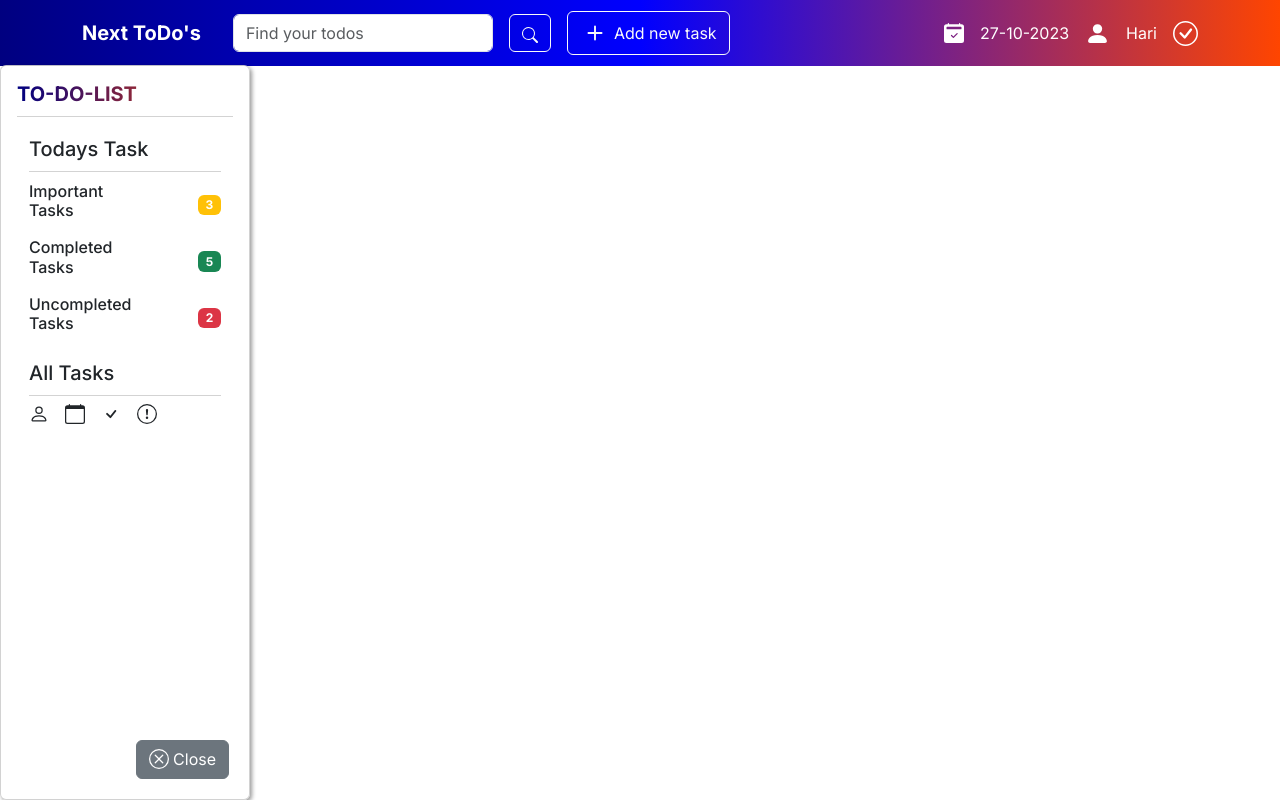
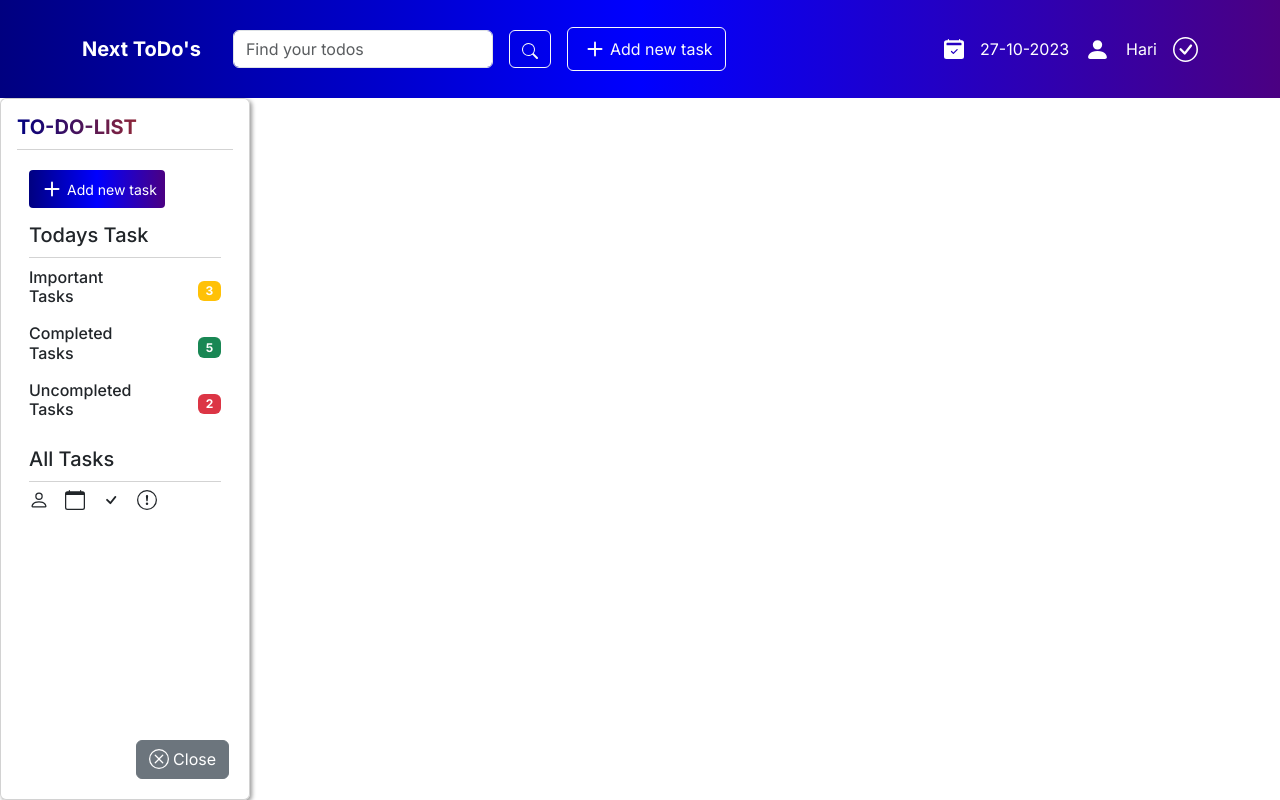
Before and after one commit to harisaini778/ToDoApp, a Next.js app: page / in a window 1280 px wide. Built offline with nearby package versions, Linux system fonts and the light colour scheme.

Commit message:
added stylings of the card element and the home component

```diff
--- a/src/app/SideNavbar/page.css
+++ b/src/app/SideNavbar/page.css
@@ -1,6 +1,6 @@
 .card-container {
     position: fixed;
-    top: 65px;
+    top: 98px;
     bottom: 0;
     width: 250px;
     z-index: 1;
@@ -22,8 +22,14 @@
     padding-bottom: 10px;
 }
 
+
 .task-label {
     margin-top: 10px;
+    transition: 0.3s ease;
+}
+
+.task-label:hover{
+    color : blue;
 }
 
 .close-button {
@@ -31,3 +37,17 @@
     bottom: 20px;
     right: 20px;
 }
+
+.add-new-task-btn {
+    background-image: linear-gradient(to right,navy,blue,indigo);
+    color : white;
+    text-align: center !important;
+    margin-bottom: 15px !important;
+    background-color: transparent !important;
+    border: none !important;
+    transition: 0.3s ease-in-out;
+    text-wrap : nowrap !important;
+}
+.add-new-task-btn:hover{
+    background-image: linear-gradient(to left, navy, blue,indigo);
+}
--- a/src/app/SideNavbar/page.js
+++ b/src/app/SideNavbar/page.js
@@ -2,7 +2,7 @@
 
 import React from 'react';
 import { Card, Container, Row, Col, Badge, Button } from 'react-bootstrap';
-import { BsPerson, BsCalendar, BsCheck, BsExclamationCircle, BsXCircle } from 'react-icons/bs';
+import { BsPerson, BsCalendar, BsCheck, BsExclamationCircle, BsXCircle,BsPlus } from 'react-icons/bs';
 import { Stack } from 'react-bootstrap';
 import './page.css';
 
@@ -14,12 +14,21 @@ const LeftOffcanvas = ({ show, handleClose }) => {
                 <Card.Title className="card-title">TO-DO-LIST</Card.Title>
                 <Container>
                     <Row style={{ marginTop: '20px' }}>
-                        <Col>
+
+                    <Col>
+                 <div>
+                <Button className="add-new-task-btn" size="sm">
+                <Stack direction='horizontal'>
+                <BsPlus size={30} />
+                <div>Add new task</div>
+                   </Stack>
+                </Button>
+                </div>
                             <h5 className="todays-tasks-title">Todays Task</h5>
                             <Row className="task-label" style={{ marginTop: '10px' }}>
                                 <Col>
                                     <Stack direction='horizontal' gap={5}>
-                                        <h6>Important Tasks</h6>
+                                        <h6 >Important Tasks</h6>
                                         <Badge bg="warning">3</Badge>
                                     </Stack>
 
@@ -28,7 +37,7 @@ const LeftOffcanvas = ({ show, handleClose }) => {
                             <Row className="task-label" style={{ marginTop: '10px' }}>
                                 <Col>
                                     <Stack direction='horizontal' gap={5}>
-                                        <h6>Completed Tasks</h6>
+                                        <h6 >Completed Tasks</h6>
                                         <Badge bg="success">5</Badge>
                                     </Stack>
 
--- a/src/app/page.js
+++ b/src/app/page.js
@@ -17,7 +17,7 @@ const Home = () => {
 
   return (
     <div>
-    <Navbar variant="dark" expand="lg" className='gradient-background'>
+    <Navbar variant="dark" expand="lg" className='gradient-background p-4'>
         <Container>
           <Navbar.Brand>
             <div className='navbar-brand'>Next ToDo's</div>
@@ -39,7 +39,7 @@ const Home = () => {
 
               <Button variant="outline-light" style={{ textWrap: "nowrap" }}>
 
-                <Stack direction='horizontal' gap={1}>
+                <Stack direction='horizontal'>
                 <BsPlus size={30} />
                 <div>Add new task</div>
                    </Stack>
--- a/src/app/style.css
+++ b/src/app/style.css
@@ -1,6 +1,6 @@
 .gradient-background {
   color : white;
-  background: linear-gradient(to right, navy, blue, rgb(255, 69, 0));
+  background: linear-gradient(to right, navy,blue,indigo);
 }
 .navbar-brand {
     color : white;
```
